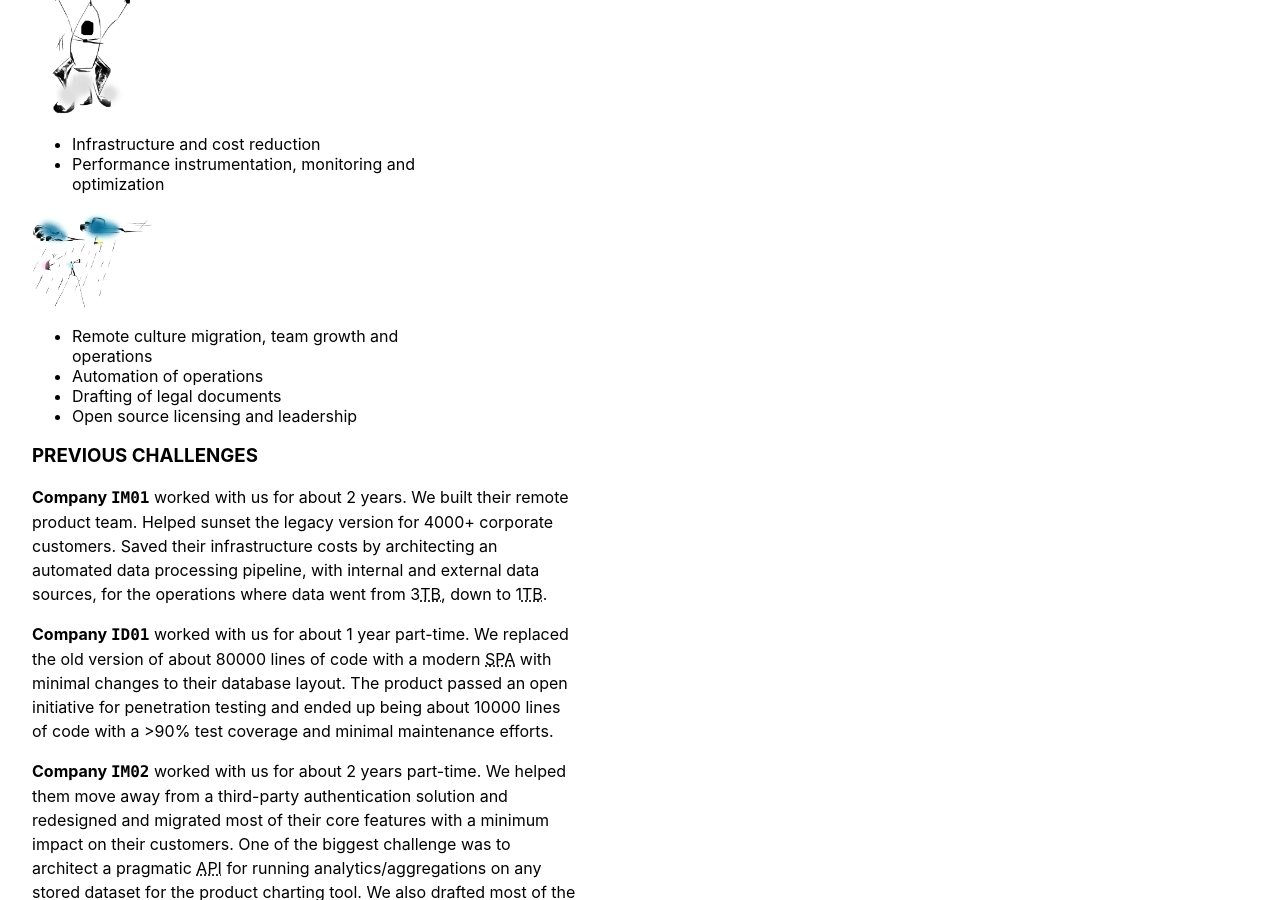
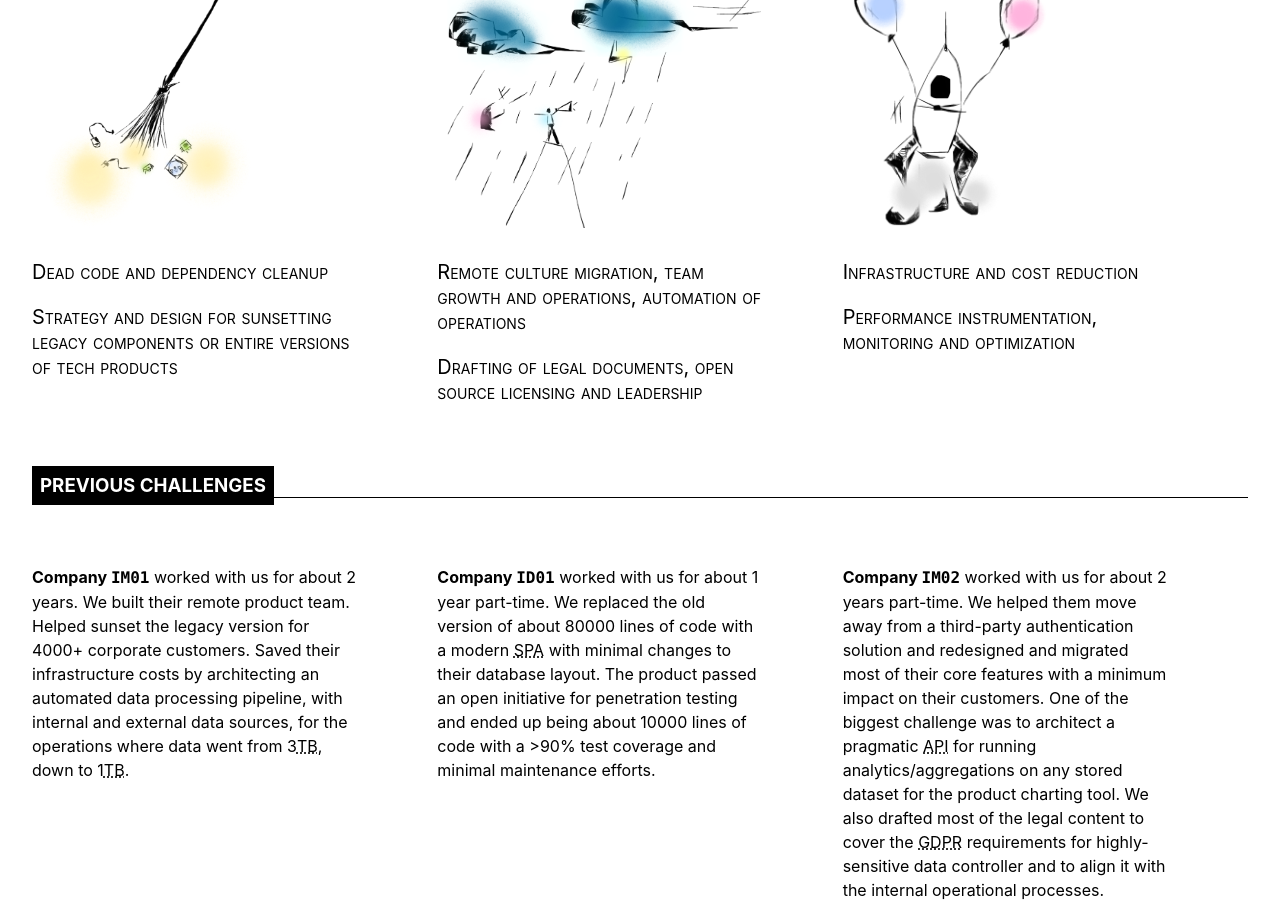
Before and after one commit to Founden/founden.com, a Jekyll site: the page built from index.md, in a window 1280 px wide and 900 px high, scrolled down 1061 px. Built offline with Jekyll 4.4.1, drawn with Linux system fonts in a browser that asks for light colours; nearby versions of some CDN libraries.

Commit message:
Mobile-ready...

```diff
--- a/_layouts/default.html
+++ b/_layouts/default.html
@@ -3,24 +3,28 @@
 
   {% include header.html %}
 
-  <body class="bg-white sans-serif">
+  <body class="bg-white sans-serif bt bw4">
 
-    <header class="ph4">
-      <img src="/assets/surf.png" class="fr w-50" />
-      <h1 class="w-50 f-subheadline lh-title bb bw4 mb0 pr2">
-        {{ site.description }}
-      </h1>
-      <h2 class="w-50 ttu normal">
-        {{ site.intro }}
-      </h2>
+    <header class="ph4 flex-l items-center-l bt bw1 mt1">
+      <div class="w-100 aw-50-l">
+        <h1 class="f-headline lh-title bb bw4">
+          {{ site.description }}
+        </h1>
+        <h2 class="ttu normal">
+          {{ site.intro }}
+        </h2>
+      </div>
+      <div class="w-100 aw-50-l">
+        <img src="/assets/surf.png" class="" />
+      </div>
     </header>
 
     <main>
       {{ content }}
     </main>
 
-    <footer>
-      <div class="pa4 bg-black b--near-black bt bw4 white">
+    <footer class="">
+      <div class="pa4 bg-black white">
         <h4 class="ttu lh-title">
           About
         </h4>
--- a/index.md
+++ b/index.md
@@ -2,77 +2,92 @@
 layout: default
 ---
 
-<div class="pa4">
-  <h3 class="ttu">
+<div class="pa4 pt5">
+  <h3 class="bb">
+    <span class="bg-black white ttu ph2 pv2">
     Common scenarios
+    </span>
   </h3>
 
-  <img src="/assets/broom.png" class="w-10" />
-  <ul class="lh-title w-third">
-    <li>Dead code and dependency cleanup</li>
-    <li>
-      Strategy and design for sunsetting legacy components or entire versions
-      of tech products
-    </li>
-  </ul>
+  <div class="flex-l pv4">
+    <div class="w-third-l">
+      <img src="/assets/broom.png" class="h5 pa2" />
+      <p class="lh-title w-80 small-caps f4">
+        Dead code and dependency cleanup
+      </p>
+      <p class="lh-title w-80 small-caps f4">
+        Strategy and design for sunsetting legacy components or entire versions
+        of tech products
+      </p>
+    </div>
 
-  <img src="/assets/rocket.png" class="w-10" />
-  <ul class="lh-title w-third">
-    <li>Infrastructure and cost reduction</li>
-    <li>Performance instrumentation, monitoring and optimization</li>
-  </ul>
+    <div class="w-third-l">
+      <img src="/assets/man.png" class="h5 pa2" />
+      <p class="lh-title w-80 small-caps f4">
+        Remote culture migration, team growth and operations, automation of
+        operations
+      </p>
+      <p class="lh-title w-80 small-caps f4">
+        Drafting of legal documents, open source licensing and leadership
+      </p>
+    </div>
 
-  <img src="/assets/man.png" class="w-10" />
-  <ul class="lh-title w-third">
-    <li>
-      Remote culture migration, team growth and operations
-    </li>
-    <li>
-      Automation of operations
-    </li>
-    <li>
-      Drafting of legal documents
-    </li>
-    <li>
-      Open source licensing and leadership
-    </li>
-  </ul>
+    <div class="w-third-l">
+      <img src="/assets/rocket.png" class="h5 pa2" />
+      <p class="lh-title w-80 small-caps f4">
+        Infrastructure and cost reduction
+      </p>
+      <p class="lh-title w-80 small-caps f4">
+        Performance instrumentation, monitoring and optimization
+      </p>
+    </div>
+  </div>
 
-  <h3 class="ttu">
-    Previous challenges
+  <h3 class="bb">
+    <span class="bg-black white ttu ph2 pv2">
+      Previous challenges
+    </span>
   </h3>
 
-  <p class="measure-wide lh-copy">
-    <strong>Company <code>IM01</code></strong> worked with us for about 2 years.
-    We built their remote product team. Helped sunset the legacy version for
-    4000+ corporate customers. Saved their infrastructure costs by architecting
-    an automated data processing pipeline, with internal and external data
-    sources, for the operations where data went
-    from 3<acronym title="Terabyte">TB</acronym>, down to
-    1<acronym title="Terabyte">TB</acronym>.
-  </p>
+  <div class="flex-l pv4">
+    <div class="w-third-l">
+      <p class="w-80-ns lh-copy">
+        <strong>Company <code>IM01</code></strong> worked with us for about 2 years.
+        We built their remote product team. Helped sunset the legacy version for
+        4000+ corporate customers. Saved their infrastructure costs by architecting
+        an automated data processing pipeline, with internal and external data
+        sources, for the operations where data went
+        from 3<acronym title="Terabyte">TB</acronym>, down to
+        1<acronym title="Terabyte">TB</acronym>.
+      </p>
+    </div>
 
-  <p class="measure-wide lh-copy">
-    <strong>Company <code>ID01</code></strong> worked with us for about 1 year
-    part-time. We replaced the old version of about 80000 lines of code with
-    a modern <acronym title="Single-page application">SPA</acronym> with
-    minimal changes to their database layout. The product
-    passed an open initiative for penetration testing and ended up being
-    about 10000 lines of code with a >90% test coverage and minimal maintenance
-    efforts.
-  </p>
+    <div class="w-third-l">
+      <p class="w-80-ns lh-copy">
+        <strong>Company <code>ID01</code></strong> worked with us for about 1 year
+        part-time. We replaced the old version of about 80000 lines of code with
+        a modern <acronym title="Single-page application">SPA</acronym> with
+        minimal changes to their database layout. The product
+        passed an open initiative for penetration testing and ended up being
+        about 10000 lines of code with a >90% test coverage and minimal maintenance
+        efforts.
+      </p>
+    </div>
 
-  <p class="measure-wide lh-copy">
-    <strong>Company <code>IM02</code></strong> worked with us for about 2 years
-    part-time. We helped them move away from a third-party authentication
-    solution and redesigned and migrated most of their core features with a
-    minimum impact on their customers. One of the biggest challenge was to
-    architect a pragmatic
-    <acronym title="Application programming interface">API</acronym> for running
-    analytics/aggregations on any stored dataset for the product charting tool.
-    We also drafted most of the legal content to cover the
-    <acronym title="General Data Protection Regulation">GDPR</acronym>
-    requirements for highly-sensitive data controller and to align it with the
-    internal operational processes.
-  </p>
+    <div class="w-third-l">
+      <p class="w-80-ns lh-copy">
+        <strong>Company <code>IM02</code></strong> worked with us for about 2 years
+        part-time. We helped them move away from a third-party authentication
+        solution and redesigned and migrated most of their core features with a
+        minimum impact on their customers. One of the biggest challenge was to
+        architect a pragmatic
+        <acronym title="Application programming interface">API</acronym> for running
+        analytics/aggregations on any stored dataset for the product charting tool.
+        We also drafted most of the legal content to cover the
+        <acronym title="General Data Protection Regulation">GDPR</acronym>
+        requirements for highly-sensitive data controller and to align it with the
+        internal operational processes.
+      </p>
+    </div>
+  </div>
 </div>
```
